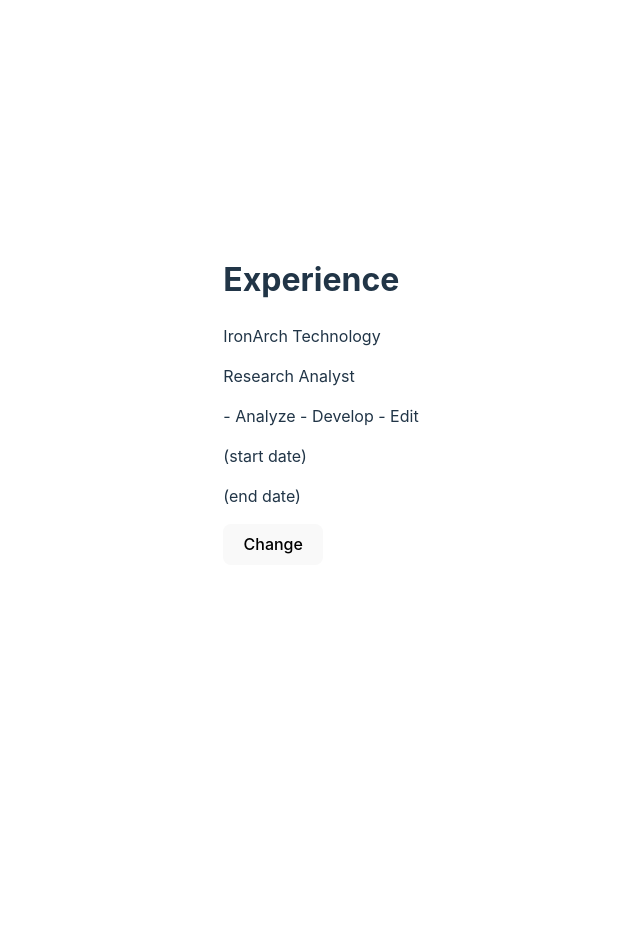
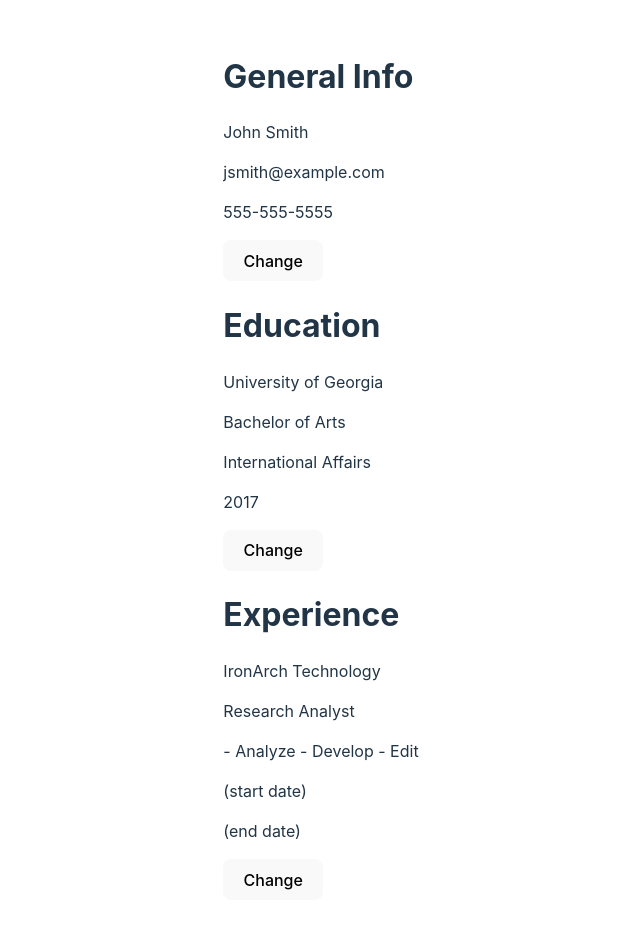
Before and after one commit to marlatte/cv-application, a React (Vite) app: page / in a window 1280 px wide. Shown: the top 928 px of the page, without its empty margins (319-959 px from the left). Before the commit the page ends 800 px from the top, so only its background shows below. Built offline with nearby package versions, Linux system fonts and the light colour scheme.

Commit message:
Pass app build thru App.jsx

```diff
--- a/src/components/App.jsx
+++ b/src/components/App.jsx
@@ -1,39 +1,11 @@
-import { useState } from 'react';
-import reactLogo from '../assets/react.svg';
-// eslint-disable-next-line import/no-unresolved, import/no-absolute-path
-import viteLogo from '/vite.svg';
 import '../styles/App.css';
+import Section from './Section';
+import appData from './app-data';
 
 function App() {
-  const [count, setCount] = useState(0);
-
-  return (
-    <>
-      <div>
-        <a href="https://vitejs.dev" target="_blank" rel="noreferrer">
-          <img src={viteLogo} className="logo" alt="Vite logo" />
-        </a>
-        <a href="https://react.dev" target="_blank" rel="noreferrer">
-          <img src={reactLogo} className="logo react" alt="React logo" />
-        </a>
-      </div>
-      <h1>Vite + React</h1>
-      <div className="card">
-        <button
-          type="button"
-          onClick={() => setCount((newCount) => newCount + 1)}
-        >
-          count is {count}
-        </button>
-        <p>
-          Edit <code>src/App.jsx</code> and save to test HMR
-        </p>
-      </div>
-      <p className="read-the-docs">
-        Click on the Vite and React logos to learn more
-      </p>
-    </>
-  );
+  return appData.map((section) => (
+    <Section key={section.sectionName} sectionData={section} />
+  ));
 }
 
 export default App;
--- a/src/components/app-data.jsx
+++ b/src/components/app-data.jsx
@@ -17,7 +17,12 @@ const appData = [
       {
         inputs: [
           { type: 'text', domId: 'school', init: 'University of Georgia' },
-          { type: 'text', domId: 'degree-level', init: 'Bachelor of Art' },
+          { type: 'text', domId: 'degree-level', init: 'Bachelor of Arts' },
+          {
+            type: 'text',
+            domId: 'degree-subject',
+            init: 'International Affairs',
+          },
           { type: 'number', domId: 'graduation-year', init: '2017' },
         ],
       },
--- a/src/components/main.jsx
+++ b/src/components/main.jsx
@@ -1,12 +1,10 @@
 import React from 'react';
 import ReactDOM from 'react-dom/client';
-import './App';
-import Section from './Section';
-import appData from './app-data';
+import App from './App';
 import '../styles/index.css';
 
 ReactDOM.createRoot(document.getElementById('root')).render(
   <React.StrictMode>
-    <Section sectionData={appData[2]} />
+    <App />
   </React.StrictMode>
 );
```
